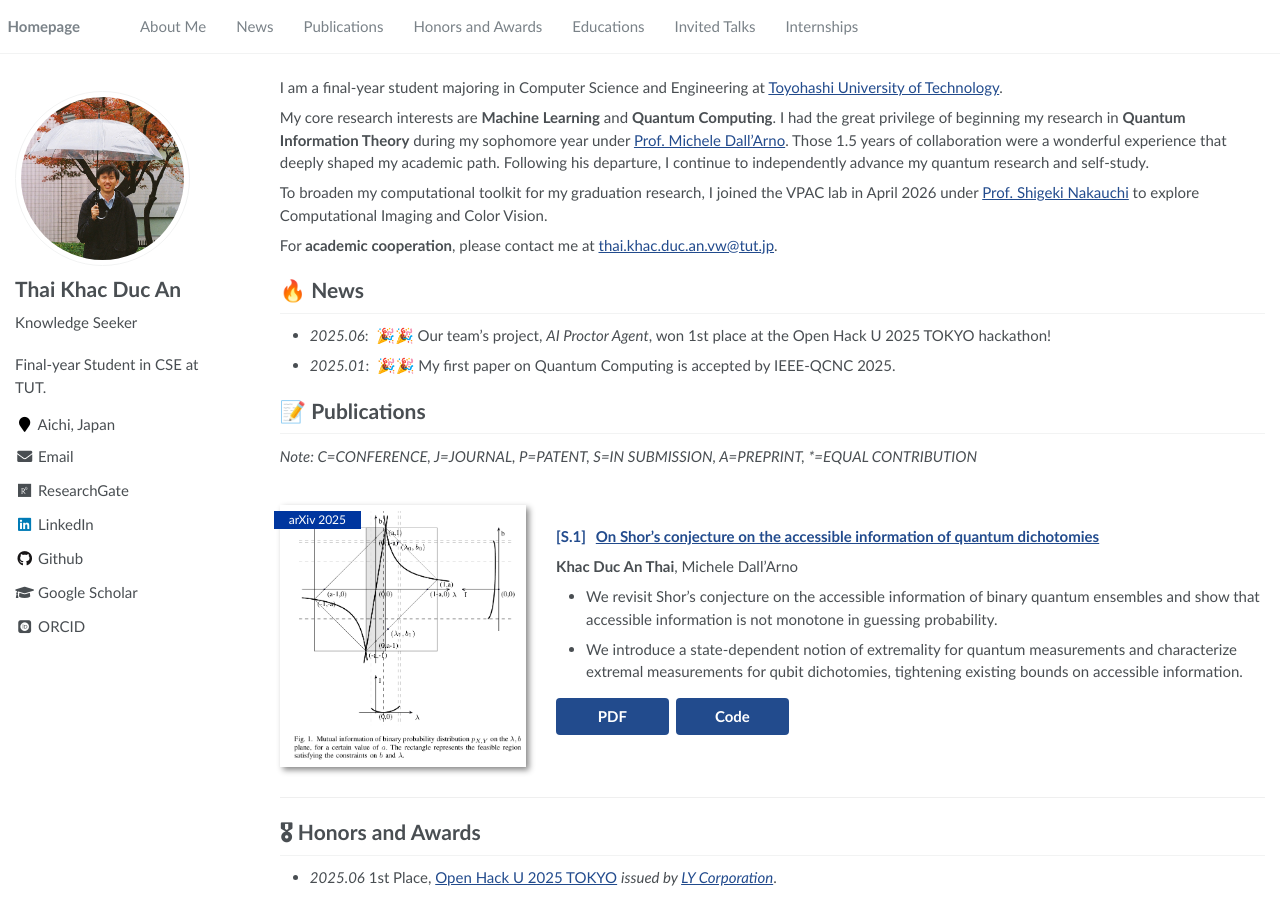
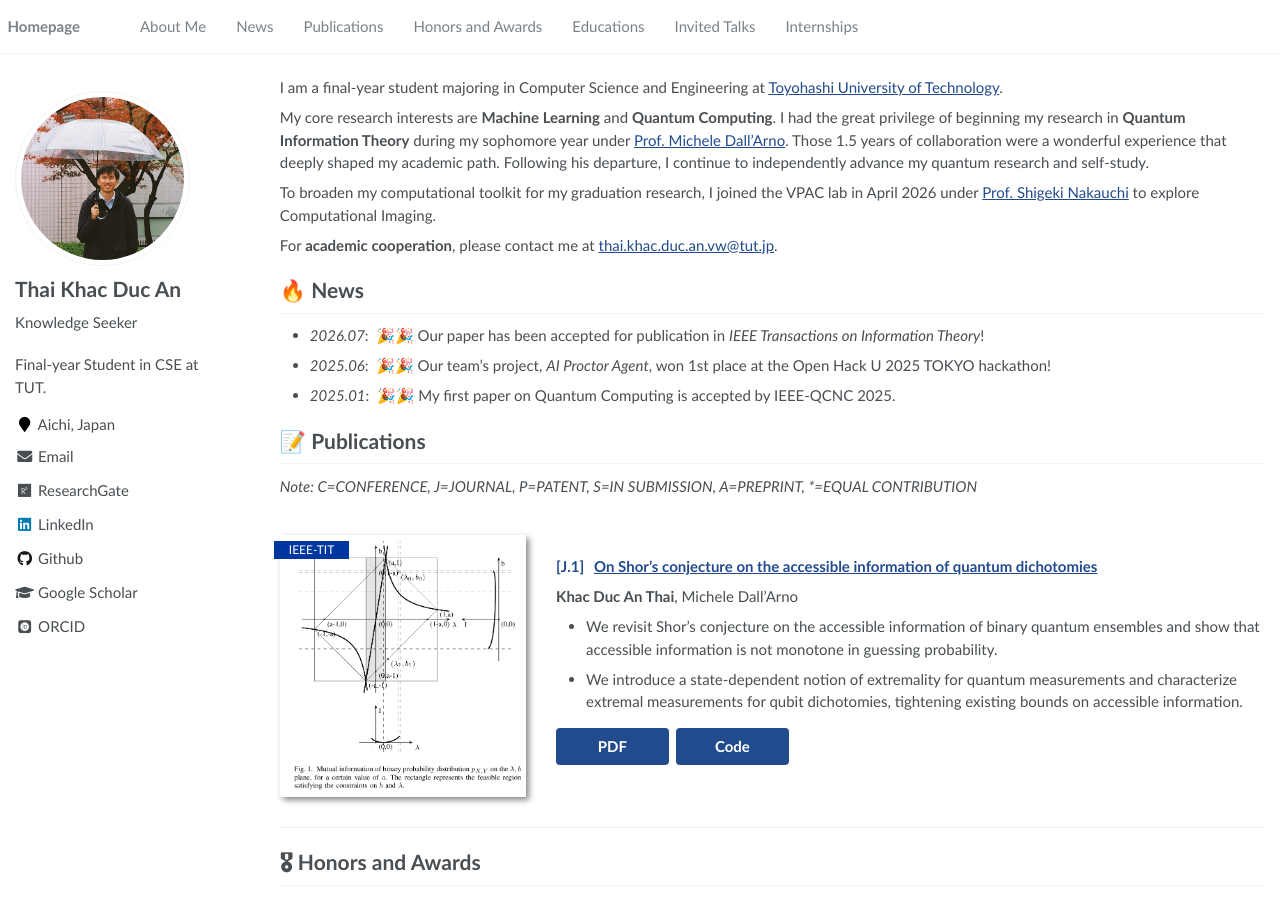
Before and after one commit to AlphaAn/alphaan.github.io, a Jekyll site: the page built from _pages/about.md, in a window 1280 px wide and 900 px high. Built offline with Jekyll 4.4.1, drawn with Linux system fonts in a browser that asks for light colours; some web fonts are replaced.

Commit message:
Update "About Me" section and revise publication details

```diff
--- a/_pages/about.md
+++ b/_pages/about.md
@@ -21,12 +21,12 @@ I am a final-year student majoring in Computer Science and Engineering at <a hre
 
 My core research interests are <strong>Machine Learning</strong> and <strong>Quantum Computing</strong>. I had the great privilege of beginning my research in <strong>Quantum Information Theory</strong> during my sophomore year under <a href="https://researchmap.jp/dallarno?lang=en">Prof. Michele Dall'Arno</a>. Those 1.5 years of collaboration were a wonderful experience that deeply shaped my academic path. Following his departure, I continue to independently advance my quantum research and self-study.
 
-To broaden my computational toolkit for my graduation research, I joined the VPAC lab in April 2026 under <a href="https://scholar.google.com/citations?user=xvjT34gAAAAJ">Prof. Shigeki Nakauchi</a> to explore Computational Imaging and Color Vision.
+To broaden my computational toolkit for my graduation research, I joined the VPAC lab in April 2026 under <a href="https://scholar.google.com/citations?user=xvjT34gAAAAJ">Prof. Shigeki Nakauchi</a> to explore Computational Imaging.
 
 For <strong>academic cooperation</strong>, please contact me at <a href="mailto:thai.khac.duc.an.vw@tut.jp">thai.khac.duc.an.vw@tut.jp</a>.
 
 # 🔥 News
-
+- _2026.07_: &nbsp;🎉🎉 Our paper has been accepted for publication in _IEEE Transactions on Information Theory_!
 - _2025.06_: &nbsp;🎉🎉 Our team’s project, _AI Proctor Agent_, won 1st place at the Open Hack U 2025 TOKYO hackathon!
 - _2025.01_: &nbsp;🎉🎉 My first paper on Quantum Computing is accepted by IEEE-QCNC 2025.
 
@@ -37,10 +37,10 @@ For <strong>academic cooperation</strong>, please contact me at <a href="mailto:
 </p>
 
 <div class="paper-box">
-  <div class="paper-box-image"><div><div class="badge">arXiv 2025</div><img src="images/mi.png" alt="Mutual Information Representation" width="100%"></div></div>
+  <div class="paper-box-image"><div><div class="badge">IEEE-TIT</div><img src="images/mi.png" alt="Mutual Information Representation" width="100%"></div></div>
   <div class='paper-box-text'>
     <p>
-      <span class="paper-prefix">[S.1]</span>
+      <span class="paper-prefix">[J.1]</span>
       <a href="https://arxiv.org/abs/2512.11233" target="_blank" rel="noopener"><strong>On Shor’s conjecture on the accessible information of quantum dichotomies</strong></a>
     </p>
     <p>
```
